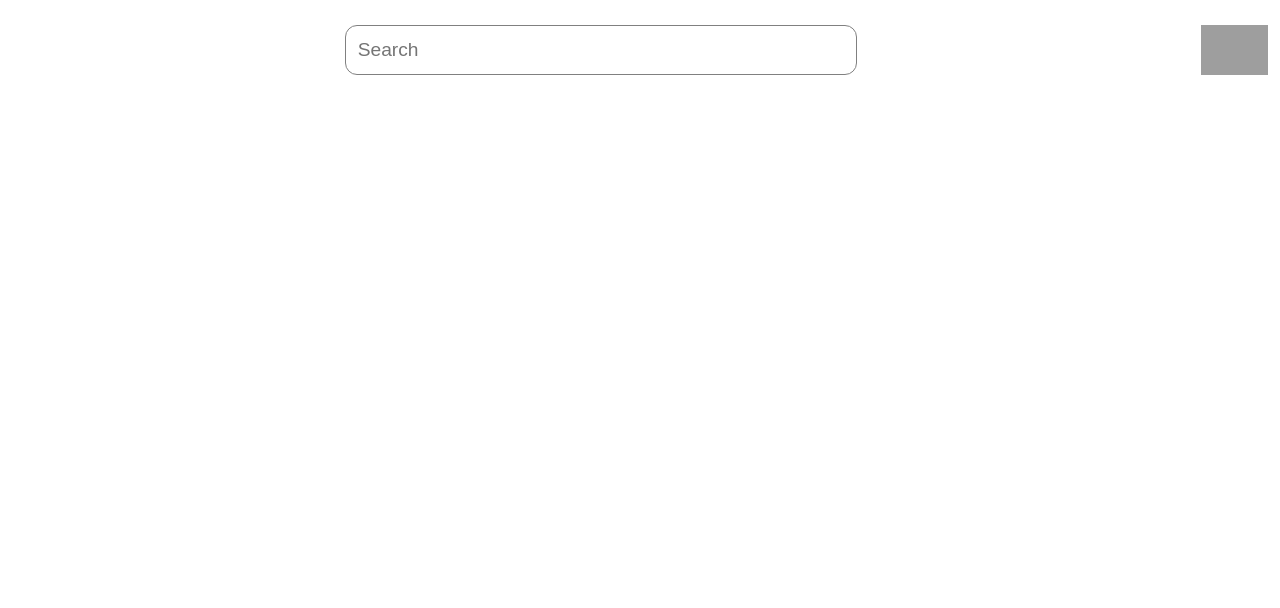
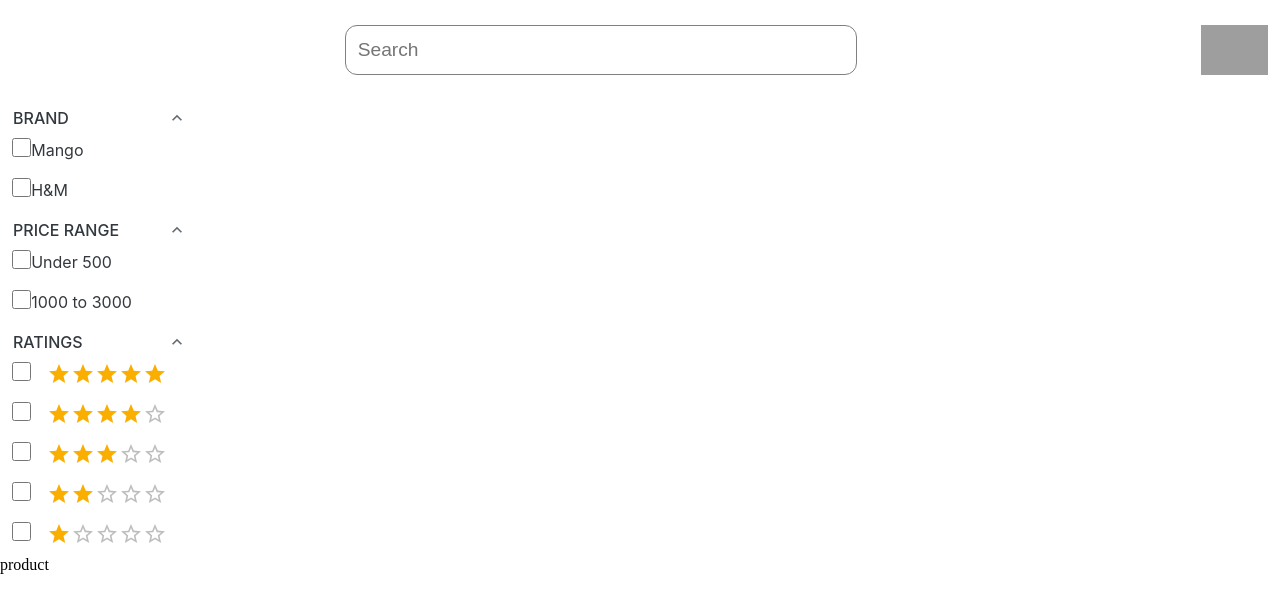
Before and after one commit to kunalborkar2001/zevi_shop, a React (Create React App) app: page / in a window 1280 px wide. Shown: the top 608 px of the page. Built offline with nearby package versions, Linux system fonts and the light colour scheme; grey boxes are pictures that could not be loaded; the HTML template or start-up script is replaced by a standard one.

Commit message:
Implemented catagory

```diff
--- a/package.json
+++ b/package.json
@@ -5,6 +5,8 @@
   "dependencies": {
     "@emotion/react": "^11.11.3",
     "@emotion/styled": "^11.11.0",
+    "@mui/icons-material": "^5.15.2",
+    "@mui/joy": "^5.0.0-beta.20",
     "@mui/material": "^5.15.2",
     "@testing-library/jest-dom": "^5.17.0",
     "@testing-library/react": "^13.4.0",
--- /dev/null
+++ b/src/Components/Catagory/Catagory.jsx
@@ -0,0 +1,115 @@
+import React, { useState } from "react";
+import AccordionGroup from "@mui/joy/AccordionGroup";
+import Accordion from "@mui/joy/Accordion";
+import AccordionDetails from "@mui/joy/AccordionDetails";
+import AccordionSummary from "@mui/joy/AccordionSummary";
+import { Checkbox } from "@mui/joy";
+import Rating from "@mui/material/Rating";
+import ExpandMoreIcon from "@mui/icons-material/ExpandMore";
+import KeyboardArrowDownIcon from "@mui/icons-material/KeyboardArrowDown";
+import "./Catagory.scss";
+const Brand = () => {
+  return (
+    <div style={{ display: "flex", flexDirection: "column", rowGap: "1rem" }}>
+    <div style={{ display: "flex",alignItems:"start"}}>
+      <input
+        type="checkbox"
+        style={{ height: "1.2rem", width: "1.2rem", border: "2px" }}
+      />
+      <label>Mango</label>
+    </div>
+    <div style={{ display: "flex",alignItems:"start"}}>
+      <input
+        type="checkbox"
+        style={{ height: "1.2rem", width: "1.2rem", border: "2px" }}
+      />
+      <label>H&M</label>
+    </div>
+  </div>
+  );
+};
+
+const PriceRange = () => {
+  return (
+    <div style={{ display: "flex", flexDirection: "column", rowGap: "1rem" }}>
+      <div style={{ display: "flex",alignItems:"start"}}>
+        <input
+          type="checkbox"
+          style={{ height: "1.2rem", width: "1.2rem", border: "2px" }}
+        />
+        <label>Under 500</label>
+      </div>
+      <div style={{ display: "flex",alignItems:"start"}}>
+        <input
+          type="checkbox"
+          style={{ height: "1.2rem", width: "1.2rem", border: "2px" }}
+        />
+        <label>1000 to 3000</label>
+      </div>
+    </div>
+  );
+};
+
+const Ratings = () => {
+  const arr = [5, 4, 3, 2, 1];
+  return (
+    <div
+      style={{
+        display: "flex",
+        flexDirection: "column",
+        rowGap: "1rem",
+        justifyContent: "start",
+      }}
+    >
+      {arr.map((e) => (
+        <div
+          style={{ display: "flex", alignItems: "start", columnGap: "1rem" }}
+        >
+          <input
+            type="checkbox"
+            style={{ height: "1.2rem", width: "1.2rem", border: "2px" }}
+          />
+          <Rating name="simple-controlled" value={e} readOnly />
+        </div>
+      ))}
+    </div>
+  );
+};
+
+const Catagory = () => {
+  const [expandedArr, setExpanded] = useState([true,true,true]);
+  const handleExpanded = (i) =>() => {
+    const newExanpandArr = [...expandedArr];
+    newExanpandArr[i]= !newExanpandArr[i];
+    setExpanded(newExanpandArr);
+  };
+  return (
+    <div>
+      <AccordionGroup disableDivider sx={{ maxWidth: 200 }}>
+        <Accordion expanded={expandedArr[0]} onChange={handleExpanded(0)} >
+          <AccordionSummary >
+            BRAND
+          </AccordionSummary>
+          <AccordionDetails>
+            <Brand />
+          </AccordionDetails>
+        </Accordion>
+        <Accordion expanded={expandedArr[1]} onChange={handleExpanded(1)}>
+          <AccordionSummary>PRICE RANGE</AccordionSummary>
+          <AccordionDetails>
+            <PriceRange />
+          </AccordionDetails>
+        </Accordion>
+        <Accordion expanded={expandedArr[2]} onChange={handleExpanded(2)}>
+          <AccordionSummary>RATINGS</AccordionSummary>
+          <AccordionDetails>
+            <Ratings />
+          </AccordionDetails>
+        </Accordion>
+      </AccordionGroup>
+    </div>
+  );
+};
+
+
+export default Catagory;
--- a/src/Components/HomeSection/HomeSection.jsx
+++ b/src/Components/HomeSection/HomeSection.jsx
@@ -1,8 +1,16 @@
+import Catagory from '../Catagory/Catagory'
 import './HomeSection.scss'
 
 const HomeSection = () => {
   return (
-    <div>HomeSection</div>
+    <div className='homesection'>
+      <div>
+        <Catagory />
+      </div>
+      <div>
+        product
+      </div>
+    </div>
   )
 }
 
--- a/src/Pages/Home/Home.jsx
+++ b/src/Pages/Home/Home.jsx
@@ -2,6 +2,7 @@ import { useState } from 'react';
 import LatestTrends from '../../Components/LatestTrends/LatestTrends';
 import Navbar from '../../Components/Navbar/Navbar';
 import './Home.scss';
+import HomeSection from '../../Components/HomeSection/HomeSection';
 
 const Home = () => {
     const [displayLatestTrends, setDisplayLatestTrends] = useState(false);
@@ -15,6 +16,7 @@ const Home = () => {
         <div>
             <Navbar handleDisplay={handleChange} />
             <LatestTrends display={displayLatestTrends} />
+            <HomeSection />
         </div>
     );
 };
```
Also changed, not shown: src/Components/Catagory/Catagory.scss (added), 1 other file (tests, documents, lock files or other folders).
